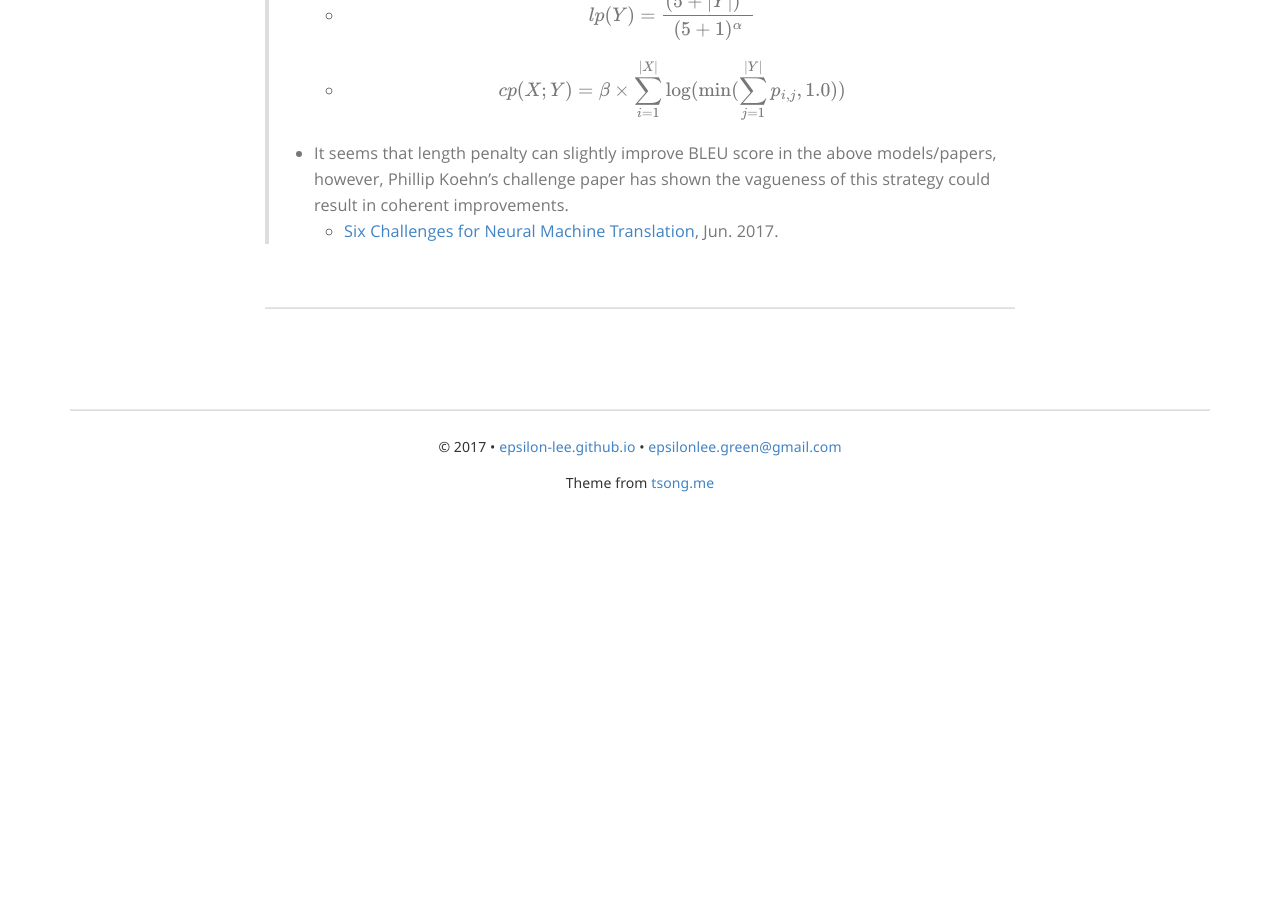
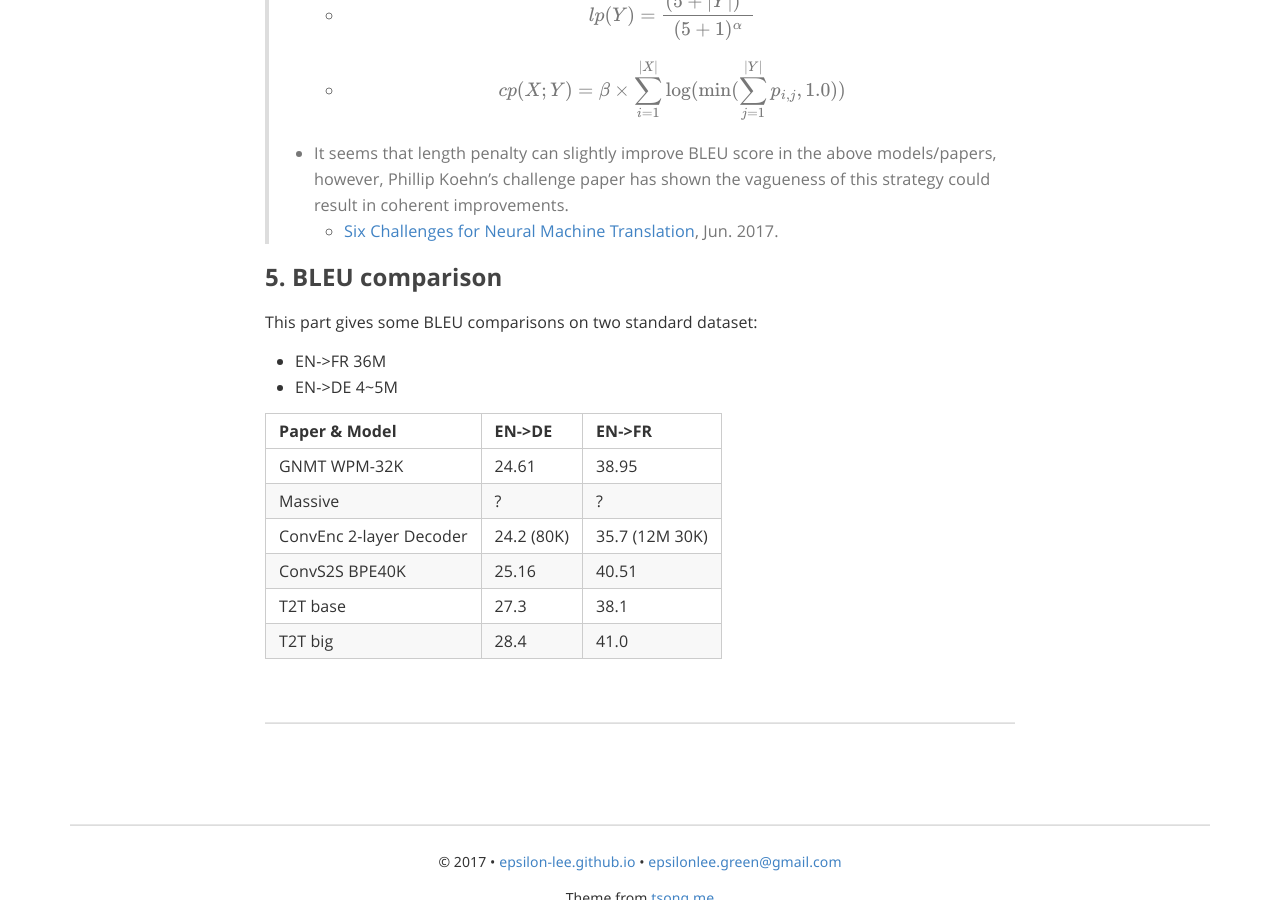
Before and after one commit to Epsilon-Lee/Epsilon-Lee.github.io, a Jekyll site: the page built from _posts/archive/2018-03-14-NMT-SOTA.md, in a window 1280 px wide and 900 px high, scrolled down 2332 px. Built offline with Jekyll 4.4.1, drawn with Linux system fonts in a browser that asks for light colours; nearby versions of some CDN libraries; some web fonts are replaced; formulas are drawn with MathJax 3; comment, search, counter and statistics services are not loaded; before the commit the page ends 2860 px from its top, so only the background shows below that.

Commit message:
add beam bleu

```diff
--- a/_posts/archive/2018-03-14-NMT-SOTA.md
+++ b/_posts/archive/2018-03-14-NMT-SOTA.md
@@ -76,3 +76,20 @@ Recently the most notable and solid works or breakthroughs on neural machine tra
 >   - $$cp(X; Y) = \beta \times \sum_{i=1}^{\vert X \vert} \log (\min (\sum_{j=1}^{\vert Y \vert} p_{i, j}, 1.0))$$
 > - It seems that length penalty can slightly improve BLEU score in the above models/papers, however, Phillip Koehn's challenge paper has shown the vagueness of this strategy could result in coherent improvements.
 >   - [Six Challenges for Neural Machine Translation](https://arxiv.org/abs/1706.03872), Jun. 2017.
+
+### 5. BLEU comparison
+
+This part gives some BLEU comparisons on two standard dataset:
+
+- EN->FR 36M
+- EN->DE 4~5M
+
+
+| Paper & Model           | EN->DE     | EN->FR         |
+| ----------------------- | ---------- | -------------- |
+| GNMT WPM-32K            | 24.61      | 38.95          |
+| Massive                 | ?          | ?              |
+| ConvEnc 2-layer Decoder | 24.2 (80K) | 35.7 (12M 30K) |
+| ConvS2S BPE40K          | 25.16      | 40.51          |
+| T2T base                | 27.3       | 38.1           |
+| T2T big                 | 28.4       | 41.0           |
```
